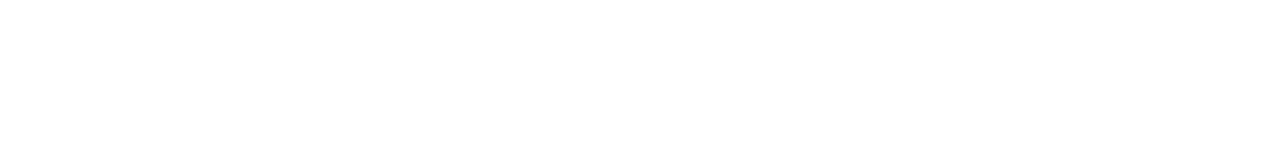
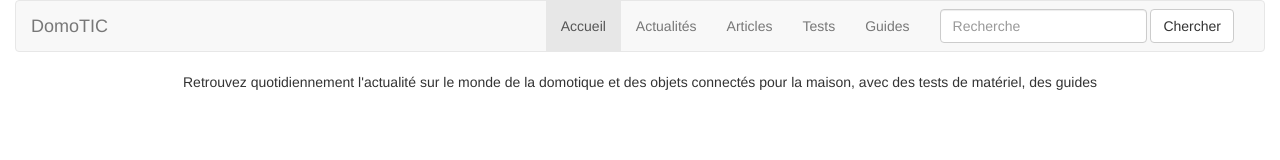
Before and after one commit to Anais02/challenge-integration-github, a website: page index.html in a window 1280 px wide. Drawn offline with nearby package versions, Linux system fonts and the light colour scheme; a web font is replaced by a local one.

Commit message:
Ajout Navbar + correction link

```diff
--- a/index.html
+++ b/index.html
@@ -8,9 +8,8 @@ Changes were made from te original work
 <html>
 
 <head>
-
     <title>Site 8</title>
-        <link rel="stylesheet" href="bower_component/jquery/dist/css/bootstrap.min.css" />
+    <link rel="stylesheet" href="bower_components/bootstrap/dist/css/bootstrap.min.css" />
     <meta name="viewport" content="width=device-width, initial-scale=1">
     <meta http-equiv="Content-Type" content="text/html; charset=utf-8" />
     <meta name="keywords" content="Site 8, exercice intégration" />
@@ -19,28 +18,60 @@ Changes were made from te original work
 
     <link href='//fonts.googleapis.com/css?family=Open+Sans:400,300,600,700,800' rel='stylesheet' type='text/css'>
     <link href='//fonts.googleapis.com/css?family=Rambla:400,400italic,700,700italic' rel='stylesheet' type='text/css'>
-
 </head>
-
 
 <body>
     <div class="container-fluid">
         <div class="row">
             <div class="col-md-12">
                 <!--Début Navbar-->
-
+                <nav class="navbar navbar-default">
+                    <div class="container-fluid">
+                        <!-- Brand and toggle get grouped for better mobile display -->
+                        <div class="navbar-header">
+                            <button type="button" class="navbar-toggle collapsed" data-toggle="collapse" data-target="#bs-example-navbar-collapse-1" aria-expanded="false">
+                                <span class="sr-only">Toggle navigation</span>
+                                <span class="icon-bar"></span>
+                                <span class="icon-bar"></span>
+                                <span class="icon-bar"></span>
+                            </button>
+                            <a class="navbar-brand" href="#">DomoTIC</a>
+                        </div>
+                        <!-- Collect the nav links, forms, and other content for toggling -->
+                        <div class="collapse navbar-collapse navbar-right" id="bs-example-navbar-collapse-1">
+                            <ul class="nav navbar-nav">
+                                <li class="active"><a href="#">Accueil<span class="sr-only">(current)</span></a></li>
+                                <li><a href="#">Actualités</a></li>
+                            </ul>
+                            <ul class="nav navbar-nav navbar-right">
+                                <li><a href="#">Articles</a></li>
+                                <li><a href="#">Tests</a></li>
+                                <li><a href="#">Guides</a></li>
+                                <form class="navbar-form navbar-left" role="search">
+                                    <div class="form-group">
+                                        <input type="text" class="form-control" placeholder="Recherche">
+                                    </div>
+                                    <button type="submit" class="btn btn-default">Chercher</button>
+                                </form>
+                            </ul>
+                        </div>
+                        <!-- /.navbar-collapse -->
+                    </div>
+                    <!-- /.container-fluid -->
+                </nav>
                 <!--Fin Navbar-->
             </div>
         </div>
+        <!--Fin row-->
         <div class="row">
-                <div class="col-md-12">
+            <div class="col-md-12 text-center">
                 <!--Début Bannière-->
                 <!--Début image-->
 
                 <!--Fin image-->
 
                 <!--Début text accueil-->
-
+                <p>Retrouvez quotidiennement l'actualité sur le monde de la domotique et des objets connectés pour la maison, avec des tests de matériel, des guides</p>
                 <!--Fin text accueil-->
                 <!--Fin Bannière-->
             </div>
@@ -60,7 +91,7 @@ Changes were made from te original work
                     <!--Fin image1-->
 
                     <!--Début text1-->
-
+                    <p> </p>
                     <!--Fin text1-->
                 </article>
             </div>
@@ -71,7 +102,7 @@ Changes were made from te original work
                     <!--Fin image2-->
 
                     <!--Début text2-->
-
+                    <p> </p>
                     <!--Fin text2-->
                 </article>
             </div>
@@ -82,24 +113,25 @@ Changes were made from te original work
                     <!--Fin image3-->
 
                     <!--Début text3-->
-
+                    <p> </p>
                     <!--Fin text3-->
                 </article>
             </div>
             <div class="col-md-3">
                 <article>
-                   <!--Début image-->
+                    <!--Début image4-->
 
-                  <!--Fin image-->
+                    <!--Fin image4-->
 
-                 <!--Début text-->
-
-                 <!--Fin text-->
+                    <!--Début text4-->
+                    <p> </p>
+                    <!--Fin text4-->
                 </article>
             </div>
         </div>
     </div>
-        <script src="bower_component/jquery/dist/jquery.min.js"></script>
-        <script src="bower_component/bootstrap/dist/js/bootstrap.min.js"></script>
+    <script src="bower_components/jquery/dist/jquery.min.js"></script>
+    <script src="bower_components/bootstrap/dist/js/bootstrap.min.js"></script>
 </body>
+
 </html>
```
Lines whose indentation alone changed are shown as unchanged.
